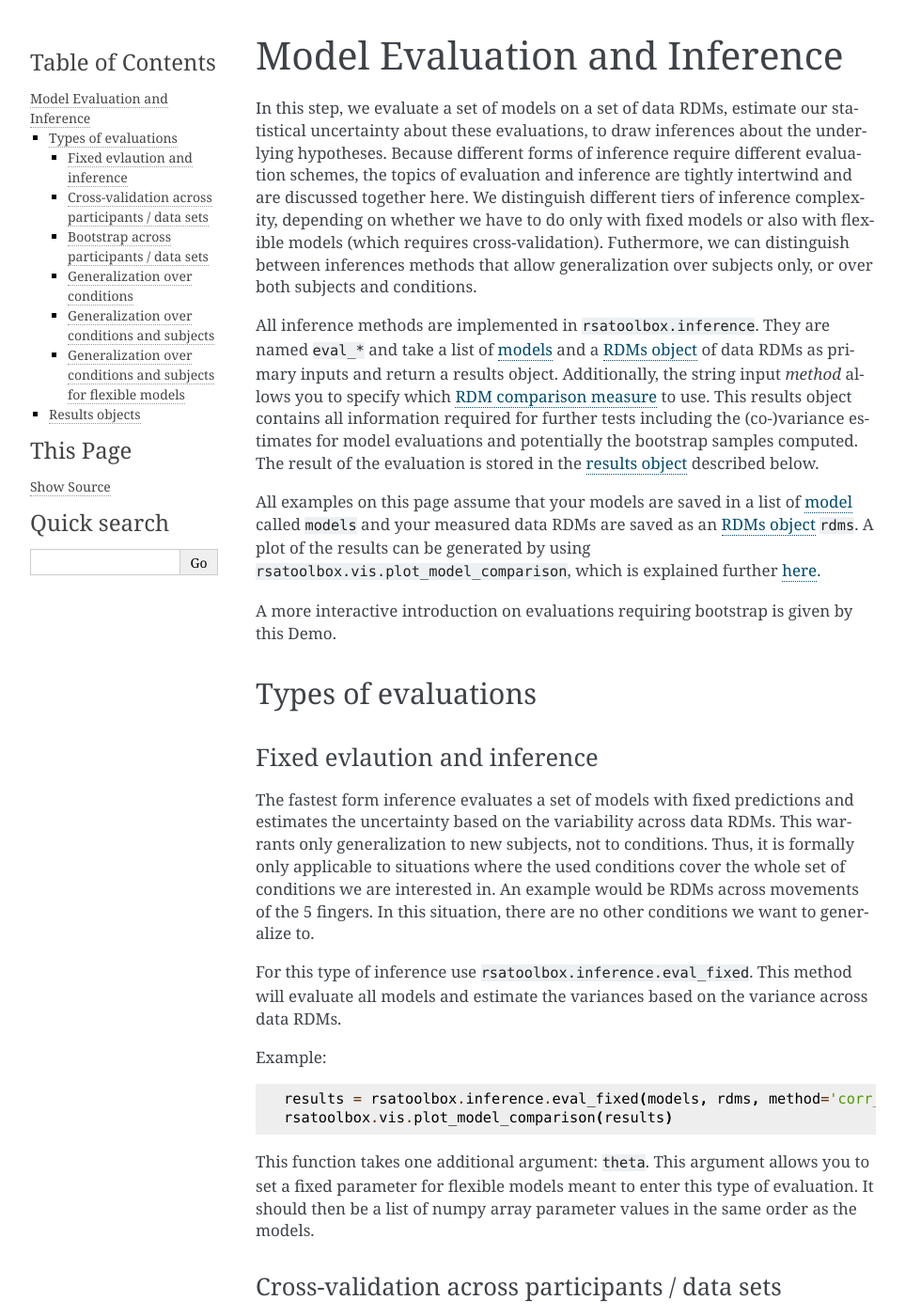
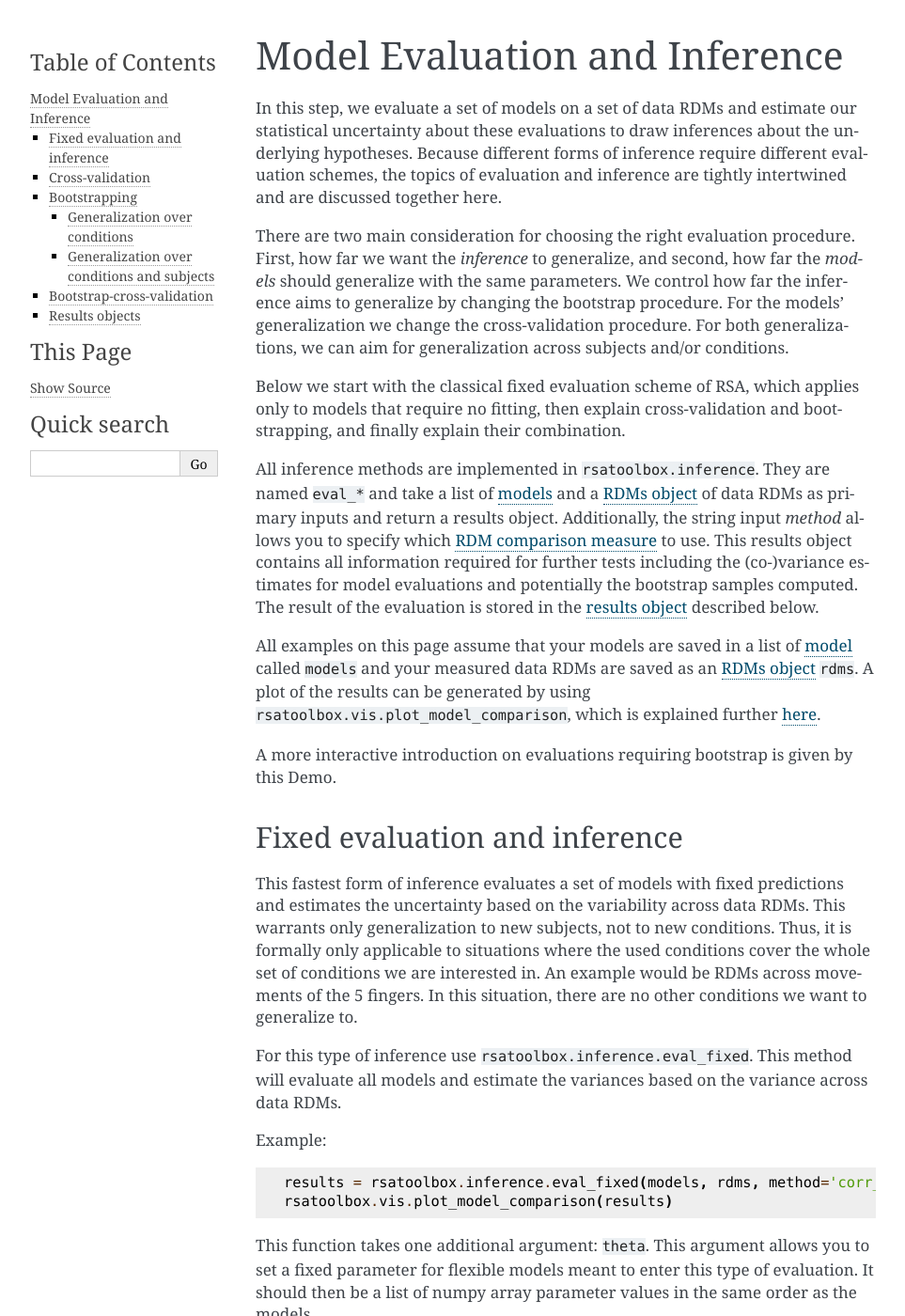
Before and after one commit to rsagroup/rsatoolbox, a Sphinx documentation site: the page built from docs/source/inference.rst, in a window 1280 px wide and 1400 px high. Shown: the whole window at 94% size, without its empty margins (148-1111 px from the left). Built offline with Sphinx 7.4.7, drawn with Linux system fonts in a browser that asks for light colours; pages that are not in the unit, such as notebooks, are missing from menus; some of the changed text lies outside the part shown.

Commit message:
inference help update

```diff
--- a/docs/source/inference.rst
+++ b/docs/source/inference.rst
@@ -2,8 +2,16 @@
 
 Model Evaluation and Inference
 ==============================
-In this step, we evaluate a set of models on a set of data RDMs, estimate our statistical uncertainty about these evaluations, to draw inferences about the underlying hypotheses. Because different forms of inference require different evaluation schemes, the topics of evaluation and inference are tightly intertwind and are discussed together here.
-We distinguish different tiers of inference complexity, depending on whether we have to do only with fixed models or also with flexible models (which requires cross-validation). Futhermore, we can distinguish between inferences methods that allow generalization over subjects only, or over both subjects and conditions.
+In this step, we evaluate a set of models on a set of data RDMs and estimate our statistical uncertainty about these evaluations to draw inferences about the underlying hypotheses.
+Because different forms of inference require different evaluation schemes, the topics of evaluation and inference are tightly intertwined and are discussed together here.
+
+There are two main consideration for choosing the right evaluation procedure. First, how far we want the *inference* to generalize, and second,
+how far the *models* should generalize with the same parameters. We control how far the inference aims to generalize by changing the bootstrap procedure.
+For the models' generalization we change the cross-validation procedure. For both generalizations, we can aim for generalization across subjects
+and/or conditions.
+
+Below we start with the classical fixed evaluation scheme of RSA, which applies only to models that require no fitting, then explain cross-validation
+and bootstrapping, and finally explain their combination.
 
 All inference methods are implemented in ``rsatoolbox.inference``. They are named ``eval_*`` and take a list of :ref:`models <model>`
 and a :ref:`RDMs object<distances>` of data RDMs as primary inputs and return a results object. Additionally, the string input `method`
@@ -17,14 +25,11 @@
 
 A more interactive introduction on evaluations requiring bootstrap is given by this :doc:`Demo <demo_bootstrap>`.
 
-Types of evaluations
---------------------
+Fixed evaluation and inference
+------------------------------
 
-Fixed evlaution and inference
-^^^^^^^^^^^^^^^^^^^^^^^^^^^^^
-
-The fastest form inference evaluates a set of models with fixed predictions and estimates the uncertainty based on the variability across
-data RDMs. This warrants only generalization to new subjects, not to conditions. Thus, it is formally only applicable to situations where
+This fastest form of inference evaluates a set of models with fixed predictions and estimates the uncertainty based on the variability across
+data RDMs. This warrants only generalization to new subjects, not to new conditions. Thus, it is formally only applicable to situations where
 the used conditions cover the whole set of conditions we are interested in. An example would be RDMs across movements of the 5 fingers.
 In this situation, there are no other conditions we want to generalize to.
 
@@ -41,18 +46,40 @@
 This function takes one additional argument: ``theta``. This argument allows you to set a fixed parameter for flexible models meant to enter this
 type of evaluation. It should then be a list of numpy array parameter values in the same order as the models.
 
-Cross-validation across participants / data sets
-^^^^^^^^^^^^^^^^^^^^^^^^^^^^^^^^^^^^^^^^^^^^^^^^
+Cross-validation
+----------------
 
-When evaluating models with flexible parameters, we need to control for the different complexity of the models. For example, a weighted model with 3 components will fit the data less good than a weighted model with that has those 3 components plus 2 extra components. A good way to evaluate those models is to use leave-one-out cross-validation: The parameters of the rsa model will be fit to N-1 subjects (or data sets) and then evaluated on the Nth subject.
+When evaluating models with flexible parameters, we need to control for the different complexity of the models.
+For example, a weighted model with 3 components will fit the data less good than a weighted model with that has those 3 components
+plus 2 extra components. A good way to evaluate those models is to use *cross-validation*. First, we first split the dataset
+into subsets or "folds". Then we choose each of these subsets as the *test-set* once using all others as a *training-set*,
+i.e. we fit the models on all but one of the folds and evaluate on the left out fold.
+
+In this toolbox this is split into two function calls: One for choosing the folds and one for performing the cross-validation.
+
+The calls for creating the sets all start with `rsatoolbox.inference.sets`. There are three types: `leave_one_out`, which use each individual
+observation as a fold. `k_fold`, which set the number of folds and try to make them as equal as possible in size, and `of_k`, which try to assign
+a given number of observations to each fold.
+
+For the second step there is a single function `rsatoolbox.inference.crossval`, which takes the created sets and various options for the fitting
+of the models as input and returns the evaluations of the models.
+
+To control how far the models need to generalize without overfitting, we can choose whether the data are split along the subject dimension, along
+the condition dimension or along both.
+
+In the following example using leave-one-out cross-validation the model will be fit to N-1 subjects (or data sets) and then evaluated on the Nth subject:
 
 .. code-block:: python
 
     train_set, test_set, ceil_set = rsatoolbox.inference.sets_leave_one_out_rdm(rdms_data)
-    results_cv = rsatoolbox.inference.crossval(models_flex, rdms_data, train_set, test_set, ceil_set=ceil_set, method='corr')
+    results_cv = rsatoolbox.inference.crossval(models, rdms_data, train_set, test_set, ceil_set=ceil_set, method='corr')
 
-Bootstrap across participants / data sets
-^^^^^^^^^^^^^^^^^^^^^^^^^^^^^^^^^^^^^^^^^
+Bootstrapping
+-------------
+
+There is no direct formula for the variance caused by random sampling of the conditions.
+Thus, we resort to bootstrapping to estimate the variance of experimental results whenever we want to
+generalize to new conditions or fitted models are involved.
 
 The variance caused by random sampling of the subjects can also be estimated by using bootstrapping.
 This is implemented in ``rsatoolbox.inference.eval_bootstrap_rdm``. In expectation the variance computed by this method is the same as the one
@@ -61,8 +88,6 @@
 
 Generalization over conditions
 ^^^^^^^^^^^^^^^^^^^^^^^^^^^^^^
-
-There is no direct formula for the variance caused by random sampling of the conditions. Thus, we resort to bootstrapping to estimate this variance.
 
 If we want to generalize only to the population of conditions for the exact subjects measured we can use ``rsatoolbox.inference.eval_bootstrap_pattern``.
 This method will perform a bootstrap resampling of the conditions to estimate the uncertainty. This method takes the following inputs additionally
@@ -76,18 +101,16 @@
 
 If we want to generalize over both subjects and conditions/stimuli, we need to apply our novel 2D bootstrap method. This method evaluates the variances
 under resampling subjects and conditions both simultaneously and separately and combines these estimates into an estimate of the overall variances
-of the estimates. This methods is implemented as ``rsatoolbox.inference.eval_fancy``. The only additional parameter relevant for this computation
+of the estimates. This methods is implemented as ``rsatoolbox.inference.dual_bootstrap``. The only additional parameter relevant for this computation
 is ``rdm_descriptor``, which allows sampling rdms together the same way ``pattern_descriptor`` allows sampling conditions together.
-``eval_fancy`` also contains the methodology for performing cross-validation within the bootstrap, which requires a few more inputs
-that can be ignored when all inputs are fixed models.
 
+Bootstrap-cross-validation
+--------------------------
+For evaluating flexible models and estimating our uncertainty about these evaluations we can combine cross-validation and the bootstrap.
+This is also included in ``dual_bootstrap``. This requires a few more inputs that can be ignored when all inputs are fixed models.
+In particular, ``k_pattern`` and ``k_rdm`` control how many cross-validation folds are used along the two dimensions. These can be set to
+``None`` to use the default number of folds, to 1 to turn off cross-validation.
 
-Generalization over conditions and subjects for flexible models
-^^^^^^^^^^^^^^^^^^^^^^^^^^^^^^^^^^^^^^^^^^^^^^^^^^^^^^^^^^^^^^^
-For evaluating flexible models, that allow some fitting of parameters we use cross-validation to avoid a bias towards more flexible models.
-``rsatoolbox`` provides two main functions to do this: ``rsatoolbox.inference.crossval`` which performs a single crossvalidation for a given split
-of the data and ``rsatoolbox.inference.eval_fancy`` that performs a crossvalidation within a bootstrap to estimate the uncertainty of this
-evaluation as well.
 
 
 
@@ -117,7 +140,7 @@
 
 ``evaluations``:
 
-    all evaluation values computed. This is an up to 4 dimensional numpy array (boostrap samples x models x crossvalidation folds (rdm + pattern)).
+    all evaluation values computed. This is an up to 4 dimensional numpy array (boostrap samples x models x cross-validation folds (rdm + pattern)).
 
 ``method``:
 
```
